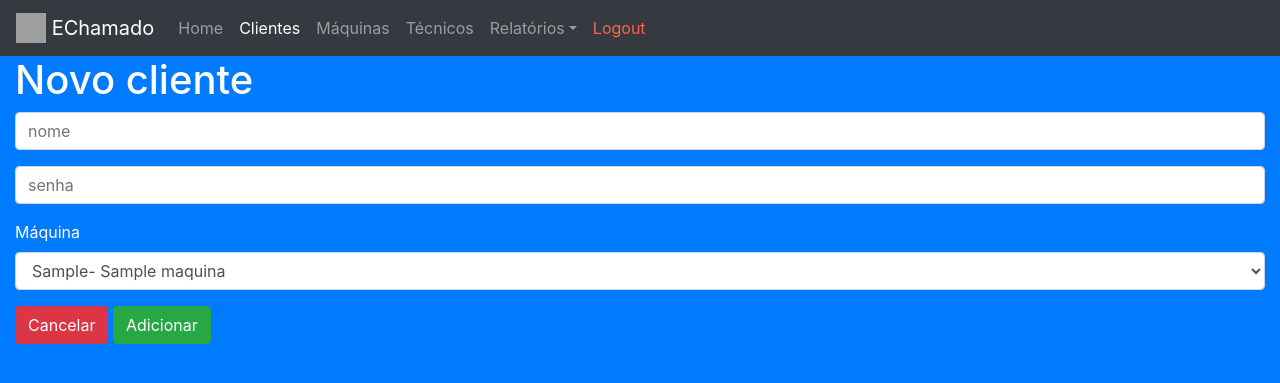
After one commit to mateusschwede/echamado, a PHP site: page /addCliente.php in a window 1280 px wide. The commit adds this page. Shown: the top 383 px of the page. Run offline with PHP 8.4, Linux system fonts and the light colour scheme; a user stored in the database is signed in; data comes from the database, SQL or seed files in the repository; tables that the repository leaves empty hold one stand-in row (values such as "Sample post"); grey boxes are pictures that could not be loaded.

Commit message:
addCliente finalizado

```diff
--- /dev/null
+++ b/addCliente.php
@@ -0,0 +1,82 @@
+<?php
+    require_once 'conect.php';
+    session_start();
+    if((empty($_SESSION['nome'])) or (empty($_SESSION['senha']))) {header("location: index.php");}
+
+    if((!empty($_POST['nome'])) and (!empty($_POST['senha'])) and (!empty($_POST['ipMaquina']))) {
+        $r = $db->prepare("SELECT nome FROM cliente WHERE nome=? AND senha=?");
+        $r->execute(array($_POST['nome'],$_POST['senha']));
+        if($r->rowCount()==0) {
+            $r = $db->prepare("INSERT INTO cliente(nome,senha,ipMaquina) VALUES (?,?,?)");
+            $r->execute(array($_POST['nome'],$_POST['senha'],$_POST['ipMaquina']));
+            $_SESSION['msgm'] = "<br><div class='alert alert-success alert-dismissible fade show' role='alert'>Cliente adicionado!<button type='button' class='close' data-dismiss='alert' aria-label='Close'><span aria-hidden='true'>&times;</span></button></div><br>";
+            header("location: admCliente.php");
+        } else {$_SESSION['msgm'] = "<br><div class='alert alert-danger alert-dismissible fade show' role='alert'>Cadastro já existente!<button type='button' class='close' data-dismiss='alert' aria-label='Close'><span aria-hidden='true'>&times;</span></button></div><br>"; header("location: admCliente.php");}
+    }
+?>
+
+<body id="fundo">
+<div class="container-fluid">
+
+
+    <div class="row">
+        <div class="col-sm-12" id="menu">
+            <nav class="navbar navbar-expand-lg navbar-dark bg-dark">
+                <a class="navbar-brand" href="pAdmin.php"><img src="https://img.icons8.com/color/48/000000/technical-support.png" width="30" height="30" class="d-inline-block align-top" alt="" loading="lazy"> EChamado</a>
+                <button class="navbar-toggler" type="button" data-toggle="collapse" data-target="#navbarNav" aria-controls="navbarNav" aria-expanded="false" aria-label="Toggle navigation"><span class="navbar-toggler-icon"></span></button>
+                <div class="collapse navbar-collapse" id="navbarNav">
+                    <ul class="navbar-nav">
+                        <li class="nav-item"><a class="nav-link" href="pAdmin.php">Home</a></li>
+                        <li class="nav-item active"><a class="nav-link" href="admCliente.php">Clientes</a></li>
+                        <li class="nav-item"><a class="nav-link" href="admMaquina.php">Máquinas</a></li>
+                        <li class="nav-item"><a class="nav-link" href="admTecnico.php">Técnicos</a></li>
+                        <li class="nav-item dropdown">
+                            <a class="nav-link dropdown-toggle" href="#" id="relatorios" role="button" data-toggle="dropdown" aria-haspopup="true" aria-expanded="false">Relatórios</a>
+                            <div class="dropdown-menu" aria-labelledby="relatorios">
+                                <a class="dropdown-item" href="admRelCliente.php">Chamados por cliente</a>
+                                <a class="dropdown-item" href="admRelData.php">Chamados por data</a>
+                                <a class="dropdown-item" href="admRelMaquina.php">Chamados por máquina</a>
+                                <a class="dropdown-item" href="admRelTecnico.php">Chamados por tecnico</a>
+                            </div>
+                        </li>
+                        <li class="nav-item"><a class="nav-link" href="logout.php" style="color:tomato;">Logout</a></li>
+                    </ul>
+                </div>
+            </nav>
+        </div>
+    </div>
+
+    <div class="row">
+        <div class="col-sm-12">
+            <h1>Novo cliente</h1>
+            <form action="addCliente.php" method="post">
+                <div class="form-group">
+                    <input type="text" class="form-control" placeholder="nome" required name="nome" maxlength="50" style="text-transform: lowercase">
+                </div>
+                <div class="form-group">
+                    <input type="text" class="form-control" placeholder="senha" required name="senha" maxlength="5" style="text-transform: lowercase">
+                </div>
+                <div class="form-group">
+                    <label for="selectMaquina">Máquina</label>
+                    <select class="form-control" required name="ipMaquina" id="selectMaquina">
+                        <?php
+                            $r = $db->query("SELECT ip,nome FROM maquina");
+                            $linhas = $r->fetchAll(PDO::FETCH_ASSOC);
+                            foreach($linhas as $l) {
+                                $r2 = $db->prepare("SELECT ipMaquina FROM cliente WHERE ipMaquina=?");
+                                $r2->execute(array($l['ip']));
+                                if($r2->rowCount()==0) {echo "<option value=".$l['ip'].">".$l['ip']."- ".$l['nome']."</option>";}
+                            }
+                        ?>
+                    </select>
+                </div>
+                <button type="submit" class="btn btn-danger" onclick="window.location.href='admCliente.php'">Cancelar</button>
+                <button type="submit" class="btn btn-success">Adicionar</button>
+            </form>
+        </div>
+    </div>
+
+
+</div>
+</body>
+</html>
--- a/pAdmin.php
+++ b/pAdmin.php
@@ -54,6 +54,9 @@
                     $r = $db->query("SELECT count(id) FROM tecnico");
                     $linhas = $r->fetchAll(PDO::FETCH_ASSOC);
                     foreach($linhas as $l) {echo "<li class='list-group-item list-group-item-dark'><h5 class='mb-1'>".$l['count(id)']." técnicos registrados</li>";}
+                    $r = $db->query("SELECT count(ip) FROM maquina");
+                    $linhas = $r->fetchAll(PDO::FETCH_ASSOC);
+                    foreach($linhas as $l) {echo "<li class='list-group-item list-group-item-dark'><h5 class='mb-1'>".$l['count(ip)']." máquinas registradas</li>";}
                 ?>
             </ul>
         </div>
```
Also changed, not shown: edCliente.php (added).
